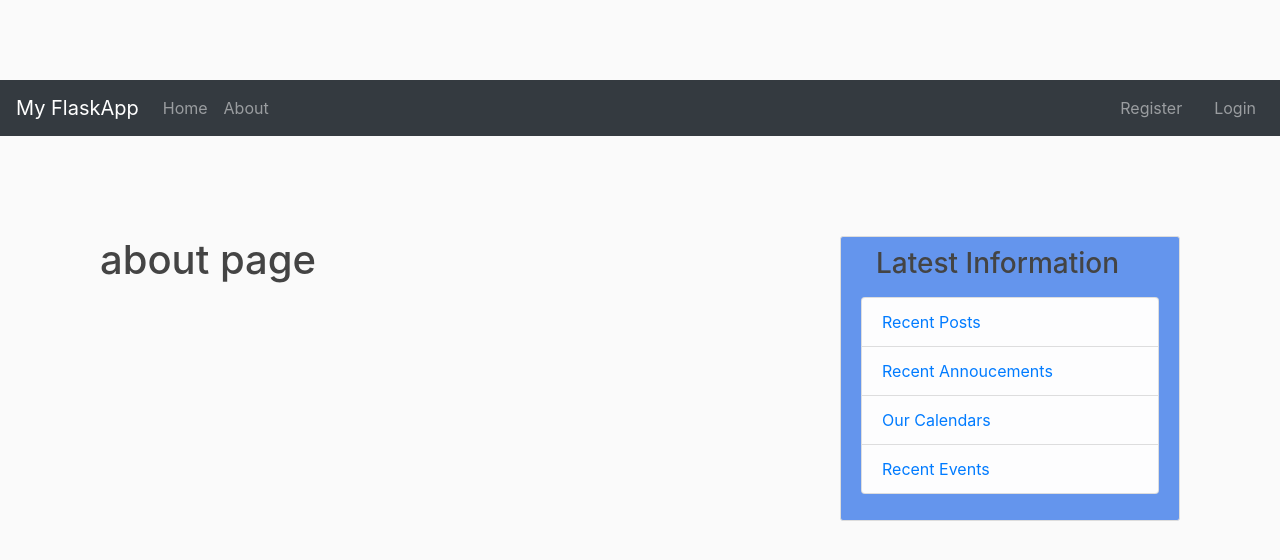
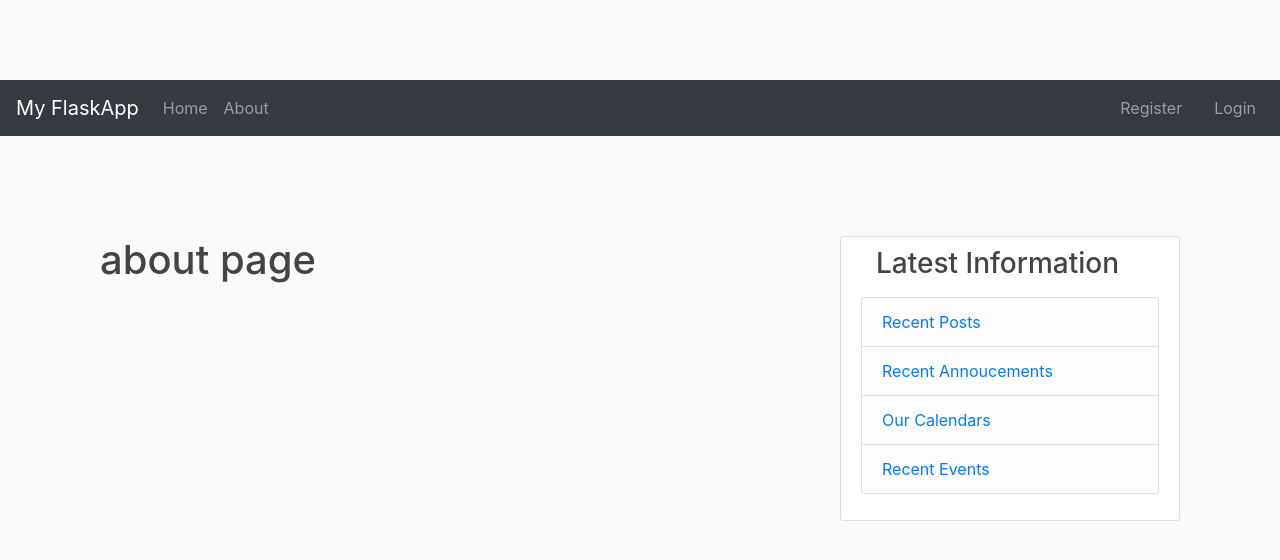
Before and after one commit to LeenetteMary/flaskblog, a Flask app: page /about in a window 1280 px wide. Shown: the top 560 px of the page. Run offline with Flask 2, Linux system fonts and the light colour scheme; some libraries are stand-ins or nearby versions.

Commit message:
New changes; package creation

```diff
--- a/app/routes.py
+++ b/app/routes.py
@@ -76,6 +76,7 @@ def account():
         form.email.data = current_user.email
     image_file = url_for('static', filename='images/' + current_user.image_file)
     return render_template('account.html', title='Account', image_file=image_file, form=form)
+
 # new posts
 @app.route("/post/new", methods=['GET', 'POST'])
 @login_required
--- a/app/static/css/stylecustom.css
+++ b/app/static/css/stylecustom.css
@@ -31,7 +31,7 @@ h1, h2, h3, h4, h5, h6{
 }
 
 .content-section{
-    background: cornflowerblue;
+    background: #ffffff;
     padding: 10px 20px;
     border: 1px solid #dddddd;
     border-radius: 3px;
```
Also changed, not shown: run.py (line endings or trailing spaces).
